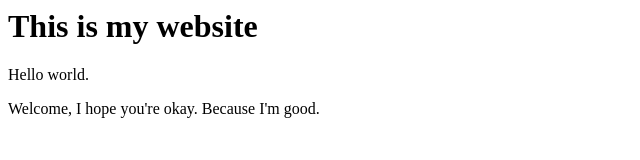
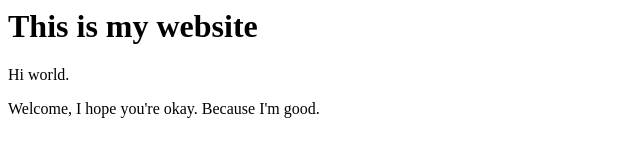
Before and after one commit to talwarxez1/git-repo, a plain HTML site: page index.html in a window 1280 px wide. Shown: the full height of the page, 0-640 px from the left. Drawn offline with Linux system fonts and the light colour scheme.

Commit message:
changed hello to Hi

```diff
--- a/index.html
+++ b/index.html
@@ -1,6 +1,6 @@
 <html>
 <title>Website</title>
 <h1>This is my website</h1>
-<p>Hello world.</p>
+<p>Hi world.</p>
 <p>Welcome, I hope you're okay. Because I'm good.</P>
 </html>
```
